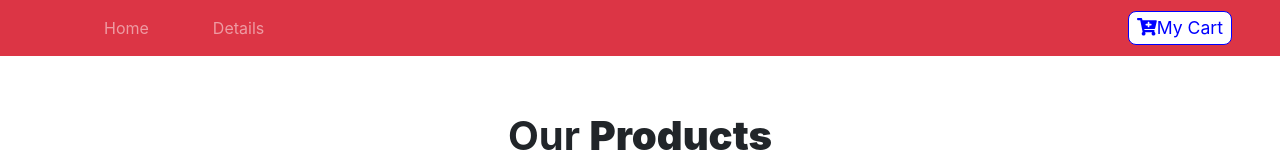
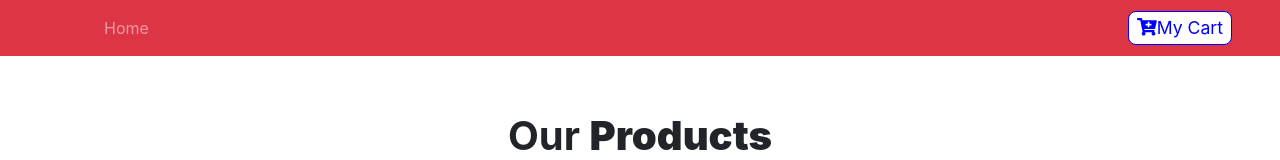
Before and after one commit to Zebedeu/machize-shop, a React (Create React App) app: page / in a window 1280 px wide. Shown: the top 160 px of the page. Built offline with nearby package versions, Linux system fonts and the light colour scheme.

Commit message:
remove url details in navBar

```diff
--- a/src/components/navBar.jsx
+++ b/src/components/navBar.jsx
@@ -14,9 +14,6 @@ class NavBar extends Component {
             <ul className="navbar-nav align-items-center">
                 <li className="nav-item ml-5">
                 <Link to="/" className="nav-link">Home</Link>
-                </li>
-                <li className="nav-item ml-5">
-                <Link to="/details" className="nav-link">Details</Link>
                 </li>
             </ul>
             <Link to="/cart" className="ml-auto">
```
